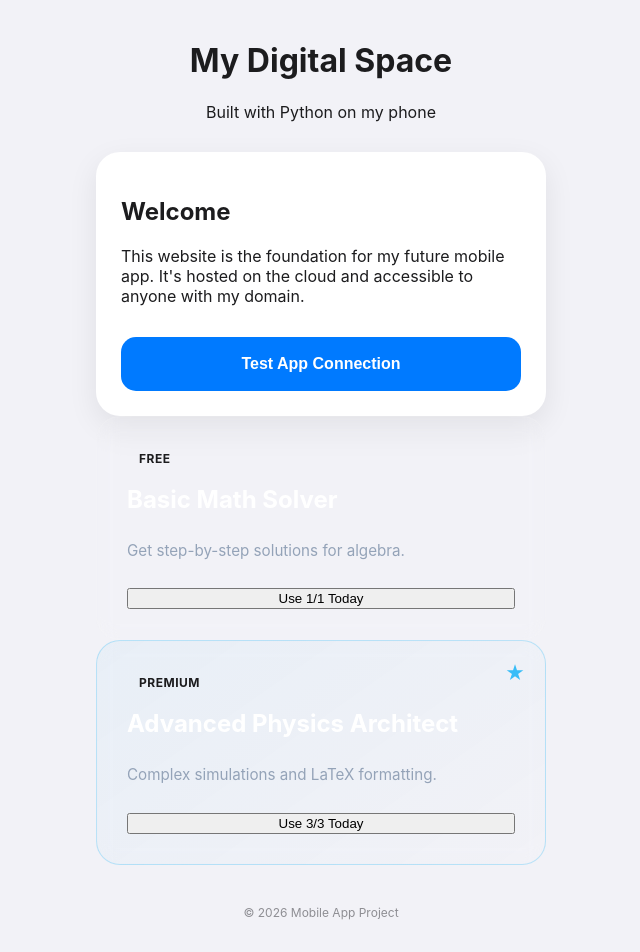
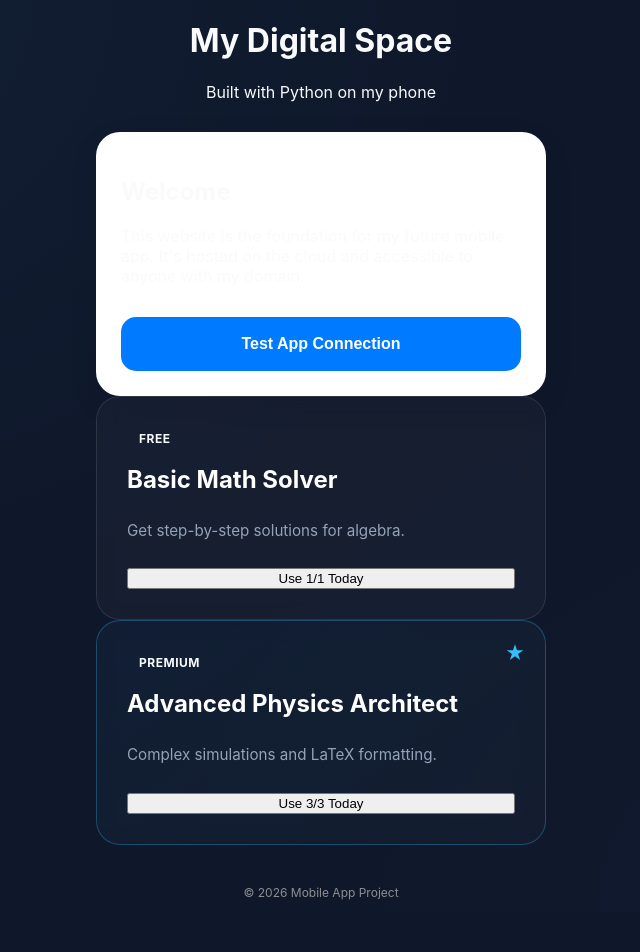
Before and after one commit to hope-corp/My_webapp, a FastAPI app: page / in a window 1280 px wide. Shown: the whole page, without its empty margins (319-959 px from the left). After the commit the page ends 900 px from the top, so only its background shows below. Run offline with FastAPI, Linux system fonts and the light colour scheme.

Commit message:
Update style.css

```diff
--- a/static/style.css
+++ b/static/style.css
@@ -7,14 +7,20 @@
 }
 
 body {
-    background-color: var(--bg);
-    color: var(--text);
-    font-family: -apple-system, system-ui, sans-serif;
+    background-color: #0f172a; /* The base color */
+    background-image:
+        radial-gradient(at 0% 0%, rgba(56, 189, 248, 0.05) 0px, transparent 50%),
+        radial-gradient(at 100% 100%, rgba(56, 189, 248, 0.02) 0px, transparent 50%);
+    color: #f8fafc;
+    font-family: 'Inter', system-ui, -apple-system, sans-serif;
     margin: 0;
     display: flex;
+    flex-direction: column;
+    align-items: center;
     justify-content: center;
-    padding: 20px;
+    min-height: 100vh;
 }
+
 
 .container {
     max-width: 450px;
```
